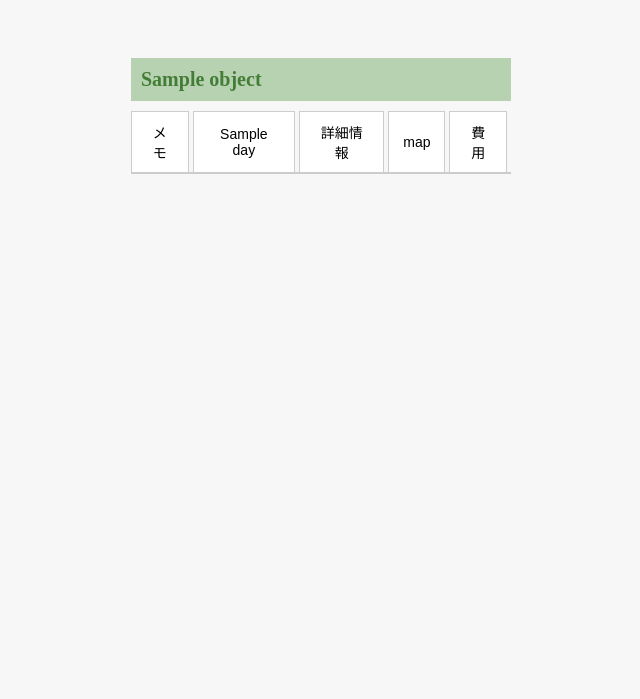
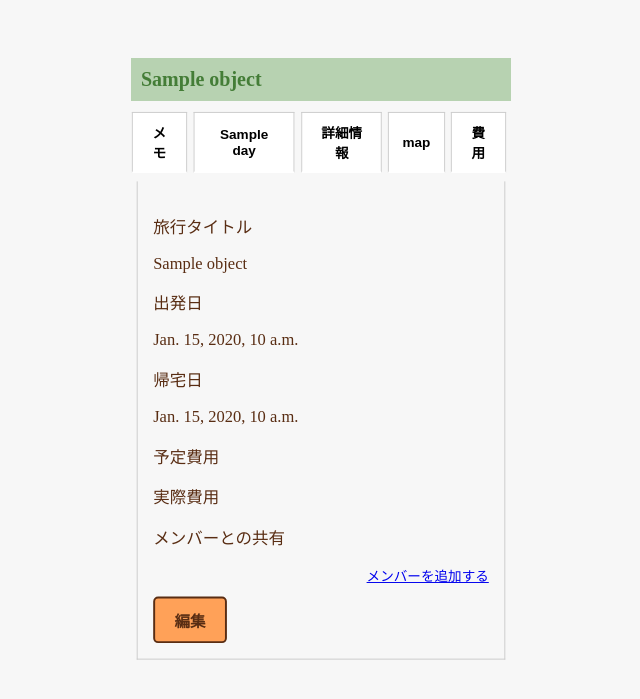
Before and after one commit to mako9606/travel-scheduler, a Django app: template travel-scheduler/plans/templates/plans/plan_detail.html in a window 1280 px wide. Shown: the top 699 px of the page, without its empty margins (319-959 px from the left). Run offline with Django 3.2, Linux system fonts and the light colour scheme; the template is opened without the code that fills it: most values are stand-ins (such as "Sample title", 1, 10 or a date in 2020).

Commit message:
タブ切り替え表示のためplan_detail.html,css記載修正2

```diff
--- a/travel-scheduler/plans/static/plans/plan_detail.css
+++ b/travel-scheduler/plans/static/plans/plan_detail.css
@@ -37,8 +37,7 @@ label{
 /* タブ全体 */
 .tab-menu{
     display: flex;
-    border-bottom: 2px solid #ccc;
-    margin-bottom: 12px;
+    margin-bottom: 0;
 }
 
 /* 各タブ */
@@ -46,7 +45,7 @@ label{
     padding: 10px 14px;
     border: 1px solid #ccc;
     background: white;
-    border-bottom: none;
+    border-bottom: 2px solid #ccc;  /* 非選択は下線を表示する */
     font-size: 14px;
     cursor: pointer;
     margin-right: 4px;
@@ -54,7 +53,6 @@ label{
 
 /* 各タブ   クリック・タップした瞬間 に適用される状態 */
 .tab-btn.active{
-    border-bottom: none;
     font-weight: bold;
     transform: scale(0.97);
     border-bottom: 2px solid white;
--- a/travel-scheduler/plans/templates/plans/plan_detail.html
+++ b/travel-scheduler/plans/templates/plans/plan_detail.html
@@ -12,19 +12,19 @@
         {% csrf_token %}
 
         <div class="tab-menu">
-            <button class="tab-btn">メモ</button>
+            <button class="tab-btn active">メモ</button>
 
             {% for day in date_list %}
-            <button class="tab-btn">{{ day }}</button>
+            <button class="tab-btn active">{{ day }}</button>
             {% endfor %}
 
-            <button class="tab-btn">詳細情報</button>
-            <button class="tab-btn">map</button>
-            <button class="tab-btn">費用</button>
+            <button class="tab-btn active">詳細情報</button>
+            <button class="tab-btn active">map</button>
+            <button class="tab-btn active">費用</button>
         </div>
 
         <!-- 画面設計図　スライド10 プラン詳細画面（詳細情報） -->
-        <div class="tab-content tab-detail">
+        <div class="tab-content tab-detail active">
             <p>旅行タイトル</p>
             <p>{{ object.plan_name }}</P>
 
@@ -60,5 +60,9 @@
         <!-- 画面設計図　スライド32 プラン詳細画面（費用）-->
         <div class="tab-content tab-cost">
         </div>
+    </form>
+
+
+
 
 </body>
```
Also changed, not shown: travel-scheduler/plans/templates/plans/plan_create.html (+7 -2 lines).
